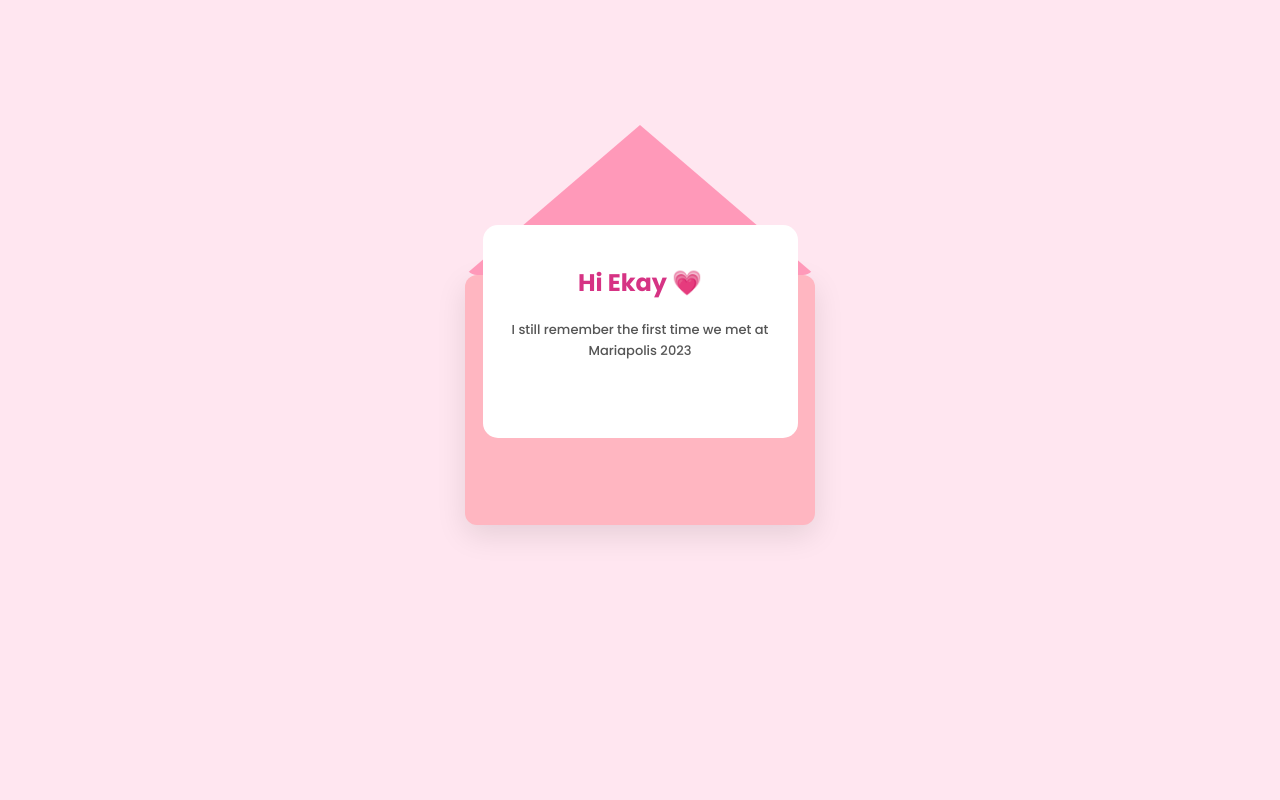
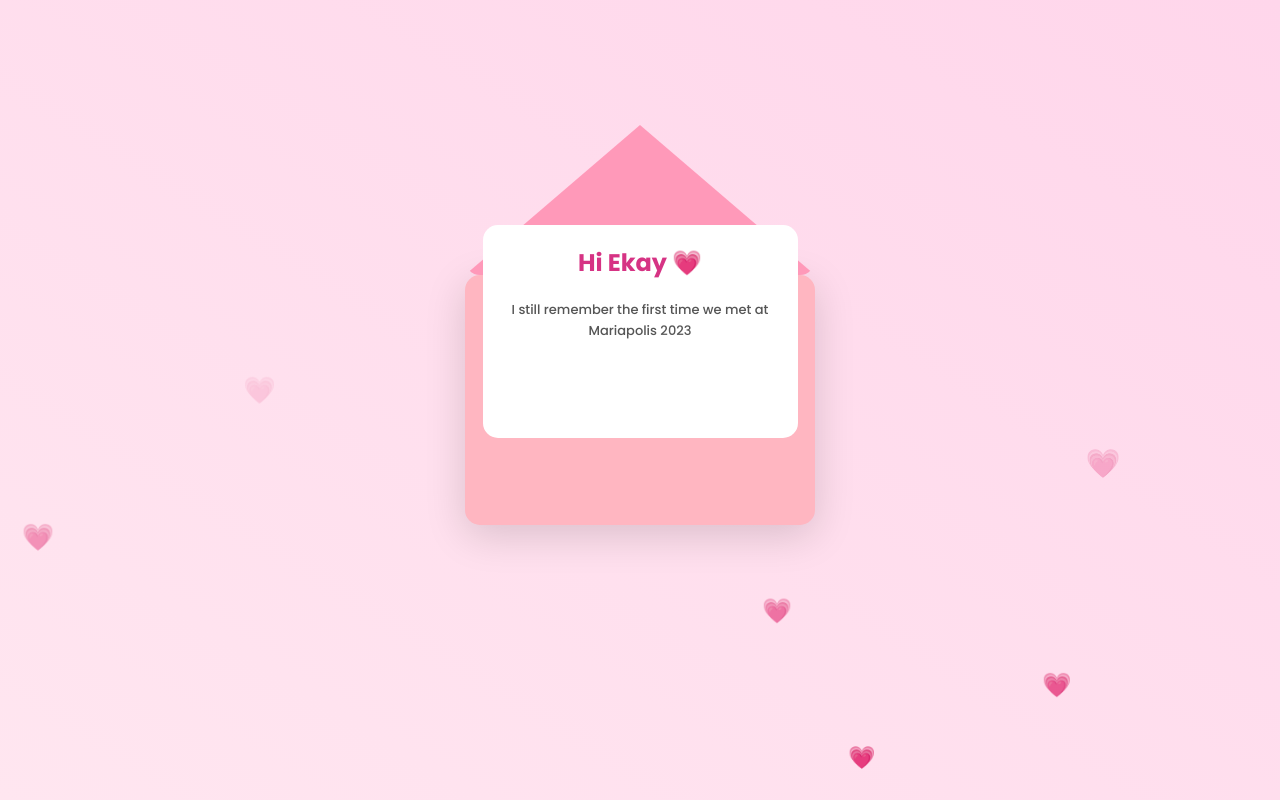
Before and after one commit to michaelrebliza-debug/for-ekay, a plain HTML site: page index.html in a window 1280 px wide. Both pictures are taken after a click on the element "Hi Ekay 💗". Shown: the top 800 px of the page. Drawn offline with nearby package versions, Linux system fonts and the light colour scheme.

Commit message:
Refactor index.html with new features and styles
Updated the HTML structure, styles, and added audio and floating hearts functionality.

```diff
--- a/index.html
+++ b/index.html
@@ -1,14 +1,17 @@
 <!DOCTYPE html>
 <html>
 <head>
+    <meta name="viewport" content="width=device-width, initial-scale=1.0">
     <title>For Ekay 💌</title>
+
     <link href="https://fonts.googleapis.com/css2?family=Poppins:wght@300;500;700&display=swap" rel="stylesheet">
     <script src="https://cdn.jsdelivr.net/npm/canvas-confetti@1.6.0/dist/confetti.browser.min.js"></script>
+
     <style>
         body {
             margin: 0;
             padding: 0;
-            background: #ffe6f0;
+            background: linear-gradient(to top right, #ffe6f0, #ffd6eb);
             font-family: 'Poppins', sans-serif;
             display: flex;
             justify-content: center;
@@ -19,12 +22,14 @@
 
         .envelope {
             position: relative;
-            width: 350px;
+            width: 90%;
+            max-width: 350px;
             height: 250px;
             background: #ffb6c1;
-            border-radius: 12px;
+            border-radius: 15px;
             cursor: pointer;
-            box-shadow: 0 10px 30px rgba(0,0,0,0.1);
+            box-shadow: 0 10px 40px rgba(0,0,0,0.15);
+            transition: 0.3s;
         }
 
         .flap {
@@ -35,7 +40,7 @@
             clip-path: polygon(0 0, 50% 60%, 100% 0);
             transform-origin: top;
             transition: transform 0.8s ease;
-            border-radius: 12px;
+            border-radius: 15px;
         }
 
         .letter {
@@ -56,6 +61,7 @@
 
         .letter h2 {
             color: #d63384;
+            margin-top: 0;
         }
 
         .letter p {
@@ -109,7 +115,7 @@
 
         .final-message {
             position: absolute;
-            top: 15%;
+            top: 20%;
             text-align: center;
             font-size: 20px;
             color: #d63384;
@@ -120,9 +126,28 @@
         .show {
             opacity: 1;
         }
+
+        /* Floating hearts */
+        .heart {
+            position: absolute;
+            color: #ff4d94;
+            animation: float 6s linear infinite;
+            font-size: 20px;
+        }
+
+        @keyframes float {
+            0% { transform: translateY(100vh); opacity: 0; }
+            50% { opacity: 1; }
+            100% { transform: translateY(-10vh); opacity: 0; }
+        }
     </style>
 </head>
+
 <body>
+
+<audio id="bgMusic" loop>
+    <source src="https://cdn.pixabay.com/download/audio/2022/03/15/audio_6c4a31c3fa.mp3?filename=romantic-love-115350.mp3" type="audio/mpeg">
+</audio>
 
 <div class="envelope" onclick="openLetter()">
     <div class="flap"></div>
@@ -133,7 +158,7 @@
         <div class="buttons" id="choiceButtons">
             <p><strong>Will you be my Valentine? 💕</strong></p>
             <button class="yes-btn" onclick="answer(event, true)">Yes 💖</button>
-            <button class="normal-btn" onclick="answer(event, false)">Of course 💕</button>
+            <button class="normal-btn" onmouseover="moveButton(this)">No 😅</button>
         </div>
     </div>
 </div>
@@ -164,6 +189,7 @@ and my heart happier.`;
 
     function openLetter() {
         document.querySelector('.envelope').classList.add('open');
+        document.getElementById("bgMusic").play();
         setTimeout(typeWriter, 800);
     }
 
@@ -171,14 +197,30 @@ and my heart happier.`;
         event.stopPropagation();
         document.getElementById('finalMsg').classList.add('show');
 
-        if (isYes) {
-            confetti({
-                particleCount: 150,
-                spread: 70,
-                origin: { y: 0.6 }
-            });
-        }
+        confetti({
+            particleCount: 200,
+            spread: 80,
+            origin: { y: 0.6 }
+        });
     }
+
+    function moveButton(btn) {
+        btn.style.position = "absolute";
+        btn.style.left = Math.random() * 80 + "%";
+        btn.style.top = Math.random() * 80 + "%";
+    }
+
+    // Floating hearts
+    setInterval(() => {
+        const heart = document.createElement("div");
+        heart.className = "heart";
+        heart.innerHTML = "💗";
+        heart.style.left = Math.random() * 100 + "vw";
+        heart.style.fontSize = (Math.random() * 20 + 10) + "px";
+        document.body.appendChild(heart);
+
+        setTimeout(() => heart.remove(), 6000);
+    }, 500);
 </script>
 
 </body>
```
